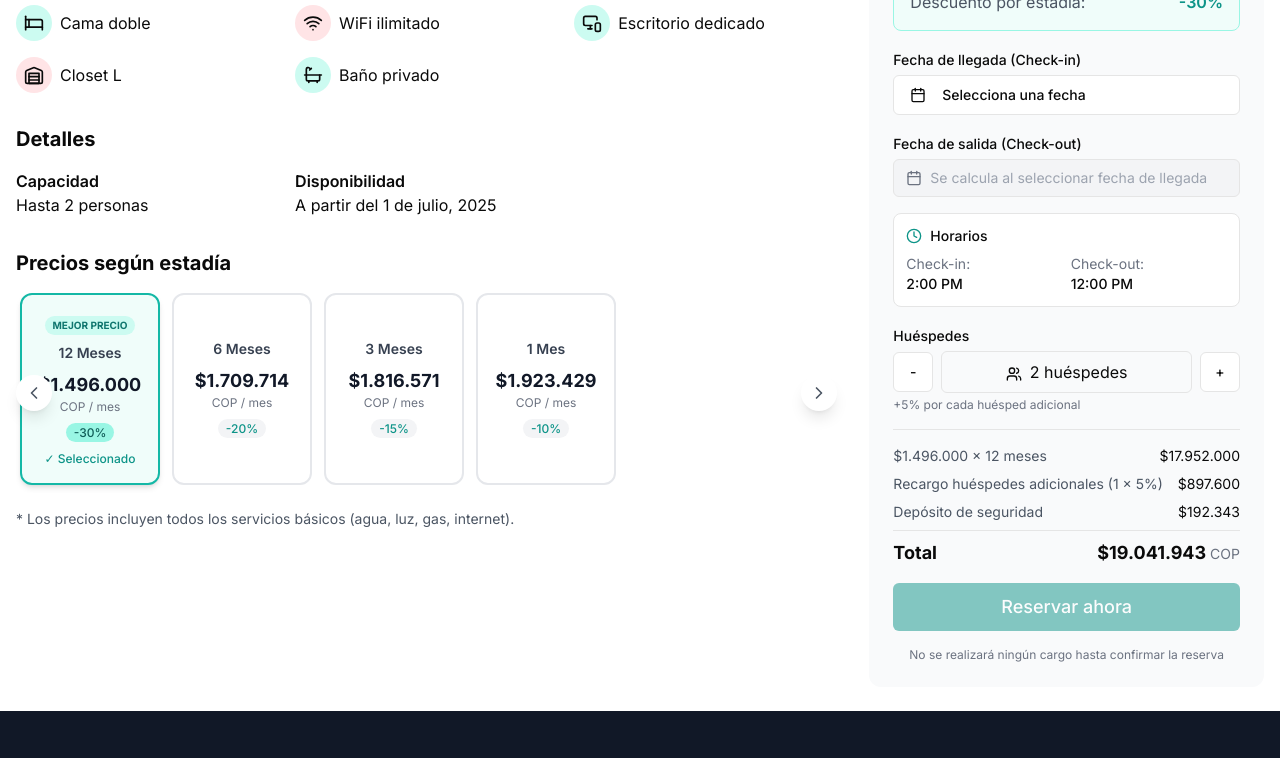
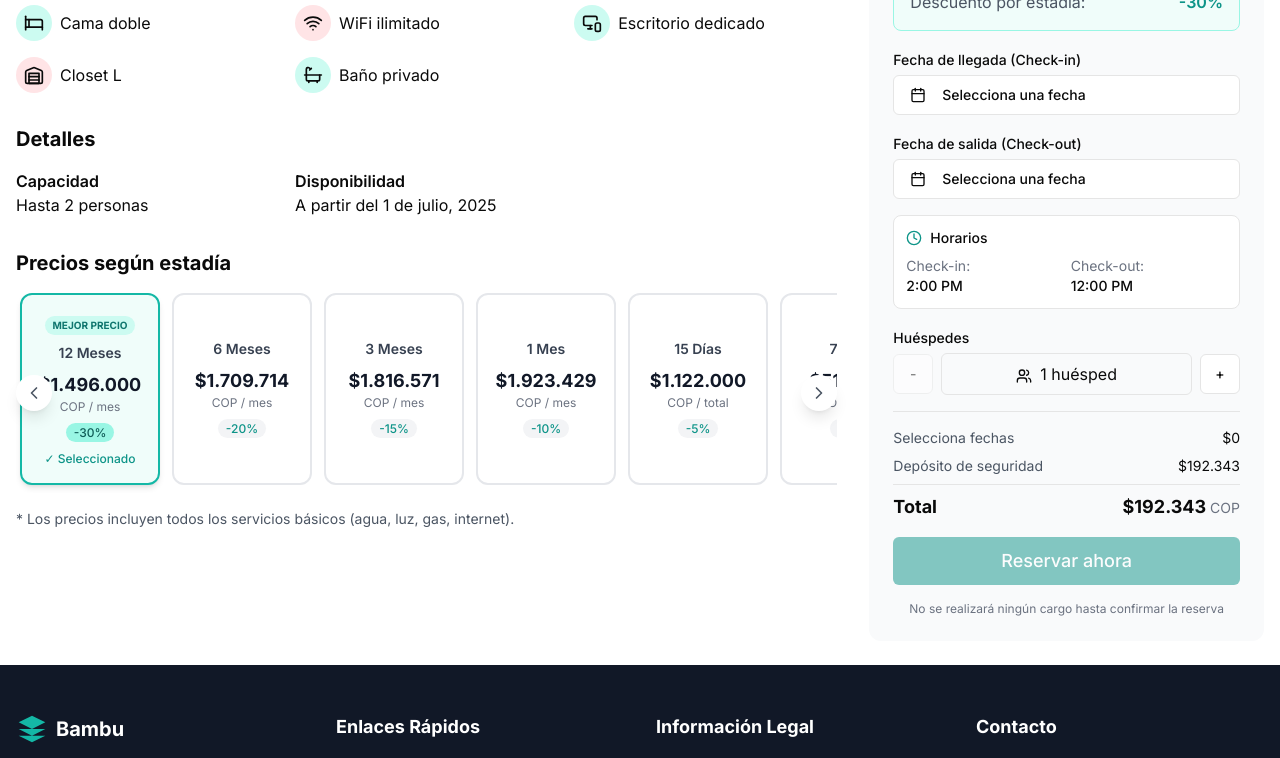
Before and after one commit to ruloCode/bambu-coliving, a Next.js app: page /habitaciones/gerente in a window 1280 px wide. Shown: the part 800-1558 px from the top of the page. Built offline with nearby package versions, Linux system fonts and the light colour scheme.

Commit message:
feat: agregar documentación y mejorar flujo de reserva

```diff
--- a/app/habitaciones/[slug]/page.tsx
+++ b/app/habitaciones/[slug]/page.tsx
@@ -71,6 +71,7 @@ export default function RoomDetail({ params }: { params: Promise<{ slug: string
                 roomSize={room.size}
                 selectedPeriod={selectedPeriod}
                 selectedPrice={selectedPrice}
+                maxGuests={room.maxGuests}
                 prices={room.discounts}
               />
             </div>
--- a/app/habitaciones/page.tsx
+++ b/app/habitaciones/page.tsx
@@ -1,23 +1,37 @@
 "use client"
 
-import { useState } from "react"
+import { useState, Suspense } from "react"
+import { useSearchParams } from "next/navigation"
 // import HeroSection from "@/components/habitaciones/HeroSection"
 import HabitacionesHeader from "@/components/habitaciones/HabitacionesHeader"
 import HabitacionesFilters from "@/components/habitaciones/HabitacionesFilters"
 import HabitacionesList from "@/components/habitaciones/HabitacionesList"
 import HabitacionesDetails from "@/components/habitaciones/HabitacionesDetails"
 
-export default function Habitaciones() {
-  const [date, setDate] = useState<Date | undefined>(new Date())
-  const [guests, setGuests] = useState<string>("1")
+function HabitacionesContent() {
+  const searchParams = useSearchParams()
+
+  const [checkIn, setCheckIn] = useState<Date | undefined>(() => {
+    const param = searchParams.get("checkIn")
+    return param ? new Date(param) : new Date()
+  })
+  const [checkOut, setCheckOut] = useState<Date | undefined>(() => {
+    const param = searchParams.get("checkOut")
+    return param ? new Date(param) : undefined
+  })
+  const [guests, setGuests] = useState<string>(() => {
+    return searchParams.get("guests") || "1"
+  })
 
   return (
     <div className="flex flex-col w-full">
       {/* <HeroSection /> */}
       <HabitacionesHeader />
       <HabitacionesFilters
-        date={date}
-        setDate={setDate}
+        checkIn={checkIn}
+        setCheckIn={setCheckIn}
+        checkOut={checkOut}
+        setCheckOut={setCheckOut}
         guests={guests}
         setGuests={setGuests}
       />
@@ -26,3 +40,11 @@ export default function Habitaciones() {
     </div>
   )
 }
+
+export default function Habitaciones() {
+  return (
+    <Suspense>
+      <HabitacionesContent />
+    </Suspense>
+  )
+}
--- a/components/SearchBar.tsx
+++ b/components/SearchBar.tsx
@@ -9,11 +9,23 @@ import { CalendarIcon } from "lucide-react"
 import { format } from "date-fns"
 import { es } from "date-fns/locale"
 import { useState } from "react"
+import { useRouter } from "next/navigation"
 import { motion } from "framer-motion"
+import { habitaciones } from "@/content"
 
 export default function SearchBar() {
-  const [date, setDate] = useState<Date | undefined>(new Date())
+  const router = useRouter()
+  const [checkIn, setCheckIn] = useState<Date | undefined>(new Date())
+  const [checkOut, setCheckOut] = useState<Date | undefined>()
   const [guests, setGuests] = useState<string>("1")
+
+  const handleSearch = () => {
+    const params = new URLSearchParams()
+    if (checkIn) params.set("checkIn", checkIn.toISOString())
+    if (checkOut) params.set("checkOut", checkOut.toISOString())
+    params.set("guests", guests)
+    router.push(`/habitaciones?${params.toString()}`)
+  }
 
   return (
     <section className="py-8 bg-white">
@@ -39,7 +51,7 @@ export default function SearchBar() {
             whileInView={{ y: 0, opacity: 1 }}
             transition={{ duration: 0.8, delay: 0.6 }}
             viewport={{ once: true }}
-            className="grid grid-cols-1 md:grid-cols-3 gap-4"
+            className="grid grid-cols-1 md:grid-cols-4 gap-4"
           >
             <div>
               <Label htmlFor="check-in">Fecha de llegada</Label>
@@ -47,11 +59,25 @@ export default function SearchBar() {
                 <PopoverTrigger asChild>
                   <Button variant="outline" className="w-full justify-start text-left font-normal">
                     <CalendarIcon className="mr-2 h-4 w-4" />
-                    {date ? format(date, "PPP", { locale: es }) : <span>Selecciona una fecha</span>}
+                    {checkIn ? format(checkIn, "PPP", { locale: es }) : <span>Selecciona una fecha</span>}
                   </Button>
                 </PopoverTrigger>
                 <PopoverContent className="w-auto p-0">
-                  <Calendar mode="single" selected={date} onSelect={setDate} initialFocus locale={es} />
+                  <Calendar mode="single" selected={checkIn} onSelect={setCheckIn} initialFocus locale={es} disabled={(date) => date < new Date()} />
+                </PopoverContent>
+              </Popover>
+            </div>
+            <div>
+              <Label htmlFor="check-out">Fecha de salida</Label>
+              <Popover>
+                <PopoverTrigger asChild>
+                  <Button variant="outline" className="w-full justify-start text-left font-normal">
+                    <CalendarIcon className="mr-2 h-4 w-4" />
+                    {checkOut ? format(checkOut, "PPP", { locale: es }) : <span>Selecciona una fecha</span>}
+                  </Button>
+                </PopoverTrigger>
+                <PopoverContent className="w-auto p-0">
+                  <Calendar mode="single" selected={checkOut} onSelect={setCheckOut} initialFocus locale={es} disabled={(date) => date <= (checkIn || new Date())} />
                 </PopoverContent>
               </Popover>
             </div>
@@ -62,10 +88,11 @@ export default function SearchBar() {
                   <SelectValue placeholder="Selecciona el número de huéspedes" />
                 </SelectTrigger>
                 <SelectContent>
-                  <SelectItem value="1">1 Huésped</SelectItem>
-                  <SelectItem value="2">2 Huéspedes</SelectItem>
-                  <SelectItem value="3">3 Huéspedes</SelectItem>
-                  <SelectItem value="4">4+ Huéspedes</SelectItem>
+                  {habitaciones.filters.guestsOptions.map((option) => (
+                    <SelectItem key={option.value} value={option.value}>
+                      {option.label}
+                    </SelectItem>
+                  ))}
                 </SelectContent>
               </Select>
             </div>
@@ -73,8 +100,9 @@ export default function SearchBar() {
               <motion.div
                 whileHover={{ scale: 1.02 }}
                 whileTap={{ scale: 0.98 }}
+                className="w-full"
               >
-                <Button className="w-full bg-teal-600 hover:bg-teal-700 transition-all duration-300">Buscar disponibilidad</Button>
+                <Button onClick={handleSearch} className="w-full bg-teal-600 hover:bg-teal-700 transition-all duration-300">Buscar disponibilidad</Button>
               </motion.div>
             </div>
           </motion.div>
--- a/components/habitaciones/HabitacionesFilters.tsx
+++ b/components/habitaciones/HabitacionesFilters.tsx
@@ -9,30 +9,46 @@ import { es } from "date-fns/locale"
 import { habitaciones } from "@/content"
 
 interface Props {
-  date: Date | undefined
-  setDate: (date: Date | undefined) => void
+  checkIn: Date | undefined
+  setCheckIn: (date: Date | undefined) => void
+  checkOut: Date | undefined
+  setCheckOut: (date: Date | undefined) => void
   guests: string
   setGuests: (guests: string) => void
 }
 
-export default function HabitacionesFilters({ date, setDate, guests, setGuests }: Props) {
+export default function HabitacionesFilters({ checkIn, setCheckIn, checkOut, setCheckOut, guests, setGuests }: Props) {
   return (
     <section className="py-8 bg-white">
       <div className="container mx-auto px-4">
         <div className="max-w-4xl mx-auto bg-white rounded-xl shadow-lg p-6">
           <h2 className="text-2xl font-bold mb-4">{habitaciones.filters.title}</h2>
-          <div className="grid grid-cols-1 md:grid-cols-3 gap-4">
+          <div className="grid grid-cols-1 md:grid-cols-4 gap-4">
             <div>
               <Label htmlFor="check-in">{habitaciones.filters.checkInLabel}</Label>
               <Popover>
                 <PopoverTrigger asChild>
                   <Button variant="outline" className="w-full justify-start text-left font-normal">
                     <CalendarIcon className="mr-2 h-4 w-4" />
-                    {date ? format(date, "PPP", { locale: es }) : <span>{habitaciones.filters.checkInPlaceholder}</span>}
+                    {checkIn ? format(checkIn, "PPP", { locale: es }) : <span>{habitaciones.filters.checkInPlaceholder}</span>}
                   </Button>
                 </PopoverTrigger>
                 <PopoverContent className="w-auto p-0">
-                  <Calendar mode="single" selected={date} onSelect={setDate} initialFocus locale={es} />
+                  <Calendar mode="single" selected={checkIn} onSelect={setCheckIn} initialFocus locale={es} disabled={(date) => date < new Date()} />
+                </PopoverContent>
+              </Popover>
+            </div>
+            <div>
+              <Label htmlFor="check-out">Fecha de salida</Label>
+              <Popover>
+                <PopoverTrigger asChild>
+                  <Button variant="outline" className="w-full justify-start text-left font-normal">
+                    <CalendarIcon className="mr-2 h-4 w-4" />
+                    {checkOut ? format(checkOut, "PPP", { locale: es }) : <span>Selecciona una fecha</span>}
+                  </Button>
+                </PopoverTrigger>
+                <PopoverContent className="w-auto p-0">
+                  <Calendar mode="single" selected={checkOut} onSelect={setCheckOut} initialFocus locale={es} disabled={(date) => date <= (checkIn || new Date())} />
                 </PopoverContent>
               </Popover>
             </div>
--- a/components/habitaciones/slug/RoomBookingSection.tsx
+++ b/components/habitaciones/slug/RoomBookingSection.tsx
@@ -5,9 +5,9 @@ import { Label } from "@/components/ui/label"
 import { Calendar } from "@/components/ui/calendar"
 import { Popover, PopoverContent, PopoverTrigger } from "@/components/ui/popover"
 import { CalendarIcon, Users, Clock } from "lucide-react"
-import { format, addMonths } from "date-fns"
+import { format, differenceInDays, addDays, addMonths } from "date-fns"
 import { es } from "date-fns/locale"
-import { useState } from "react"
+import { useState, useEffect } from "react"
 import { useBookingStore } from "@/lib/booking-store"
 import { useRouter } from "next/navigation"
 
@@ -18,6 +18,7 @@ interface RoomBookingSectionProps {
   roomSize: string
   selectedPeriod: string
   selectedPrice: string
+  maxGuests: number
   prices: {
     "1d": string
     "3d": string
@@ -31,6 +32,10 @@ interface RoomBookingSectionProps {
 }
 
 const periodLabels: Record<string, string> = {
+  "1d": "1 Día",
+  "3d": "3 Días",
+  "7d": "7 Días",
+  "15d": "15 Días",
   "1m": "1 Mes",
   "3m": "3 Meses",
   "6m": "6 Meses",
@@ -38,6 +43,10 @@ const periodLabels: Record<string, string> = {
 }
 
 const periodMultipliers: Record<string, number> = {
+  "1d": 1,
+  "3d": 3,
+  "7d": 7,
+  "15d": 15,
   "1m": 1,
   "3m": 3,
   "6m": 6,
@@ -45,11 +54,16 @@ const periodMultipliers: Record<string, number> = {
 }
 
 const periodDiscounts: Record<string, string> = {
+  "3d": "2.5%",
+  "7d": "3%",
+  "15d": "5%",
   "1m": "10%",
   "3m": "15%",
   "6m": "20%",
   "12m": "30%"
 }
+
+const isDailyPeriod = (period: string) => period.endsWith("d")
 
 export default function RoomBookingSection({
   roomSlug,
@@ -58,33 +72,51 @@ export default function RoomBookingSection({
   roomSize,
   selectedPeriod,
   selectedPrice,
+  maxGuests,
   prices
 }: RoomBookingSectionProps) {
   const [checkIn, setCheckIn] = useState<Date>()
-  const [guests, setGuests] = useState(2)
+  const [checkOut, setCheckOut] = useState<Date>()
+  const [guests, setGuests] = useState(1)
   const router = useRouter()
 
   const { updateRoomSelection, updateBookingDates } = useBookingStore()
 
+  // Actualizar checkout al cambiar periodo o check-in
+  useEffect(() => {
+    if (!checkIn) return
+    const multiplier = periodMultipliers[selectedPeriod] || 1
+    if (isDailyPeriod(selectedPeriod)) {
+      setCheckOut(addDays(checkIn, multiplier))
+    } else {
+      setCheckOut(addMonths(checkIn, multiplier))
+    }
+  }, [selectedPeriod, checkIn])
+
+  // Calcular días de estadía
+  const stayDays = checkIn && checkOut ? differenceInDays(checkOut, checkIn) : 0
+
   const priceNum = Number.parseInt(selectedPrice.replace(/\./g, ""))
-  const months = periodMultipliers[selectedPeriod] || 1
+  const isDaily = isDailyPeriod(selectedPeriod)
 
-  // Calcular fecha de salida
-  const checkOutDate = checkIn ? addMonths(checkIn, months) : null
+  // Para periodos diarios el precio es total del periodo, calcular tarifa por día
+  // Para periodos mensuales el precio es por mes, calcular tarifa por día (mes = 30 días)
+  const dailyRate = isDaily
+    ? priceNum / (periodMultipliers[selectedPeriod] || 1)
+    : priceNum / 30
 
   // Recargo del 5% por huésped adicional (más de 1)
   const extraGuestSurcharge = guests > 1 ? (guests - 1) * 0.05 : 0
-  const surchargeAmount = Math.round(priceNum * extraGuestSurcharge)
 
   // Calcular total
-  const subtotal = priceNum * months
-  const totalSurcharge = surchargeAmount * months
+  const subtotal = Math.round(dailyRate * stayDays)
+  const surchargeAmount = Math.round(subtotal * extraGuestSurcharge)
 
   // Depósito de seguridad (10% del precio mensual base)
   const monthlyBase = Number.parseInt(prices["1m"].replace(/\./g, ""))
   const securityDepositNum = Math.round(monthlyBase * 0.1)
 
-  const total = subtotal + totalSurcharge + securityDepositNum
+  const total = subtotal + surchargeAmount + securityDepositNum
 
   const handleBookingReservation = () => {
     updateRoomSelection({
@@ -112,7 +144,7 @@ export default function RoomBookingSection({
           <span className="font-bold text-teal-700">{periodLabels[selectedPeriod] || selectedPeriod}</span>
         </div>
         <div className="flex justify-between items-center mt-2">
-          <span className="text-gray-600">Precio/mes:</span>
+          <span className="text-gray-600">{isDaily ? "Precio total:" : "Precio/mes:"}</span>
           <span className="font-bold text-lg">${selectedPrice} <span className="text-sm font-normal text-gray-500">COP</span></span>
         </div>
         {periodDiscounts[selectedPeriod] && (
@@ -147,17 +179,32 @@ export default function RoomBookingSection({
           </Popover>
         </div>
 
-        {/* Fecha de salida (calculada) */}
+        {/* Fecha de salida */}
         <div>
           <Label>Fecha de salida (Check-out)</Label>
-          <div className="w-full mt-1 flex items-center border rounded-md px-3 py-2 bg-gray-100 text-sm">
-            <CalendarIcon className="mr-2 h-4 w-4 text-gray-500" />
-            {checkOutDate ? (
-              <span>{format(checkOutDate, "PPP", { locale: es })}</span>
-            ) : (
-              <span className="text-gray-400">Se calcula al seleccionar fecha de llegada</span>
-            )}
-          </div>
+          <Popover>
+            <PopoverTrigger asChild>
+              <Button variant="outline" className="w-full mt-1 justify-start">
+                <CalendarIcon className="mr-2 h-4 w-4" />
+                {checkOut ? format(checkOut, "PPP", { locale: es }) : <span>Selecciona una fecha</span>}
+              </Button>
+            </PopoverTrigger>
+            <PopoverContent className="w-auto p-0">
+              <Calendar
+                mode="single"
+                selected={checkOut}
+                onSelect={setCheckOut}
+                initialFocus
+                locale={es}
+                disabled={(date) => date <= (checkIn || new Date())}
+              />
+            </PopoverContent>
+          </Popover>
+          {stayDays > 0 && (
+            <p className="text-xs text-teal-600 mt-1 font-medium">
+              Estadía: {stayDays} {stayDays === 1 ? "día" : "días"}
+            </p>
+          )}
         </div>
 
         {/* Horarios de check-in / check-out */}
@@ -197,8 +244,8 @@ export default function RoomBookingSection({
             <Button
               variant="outline"
               size="icon"
-              onClick={() => setGuests(Math.min(4, guests + 1))}
-              disabled={guests >= 4}
+              onClick={() => setGuests(Math.min(maxGuests, guests + 1))}
+              disabled={guests >= maxGuests}
             >
               +
             </Button>
@@ -214,16 +261,19 @@ export default function RoomBookingSection({
         <div className="border-t pt-4 mt-4 space-y-2">
           <div className="flex justify-between text-sm">
             <span className="text-gray-600">
-              ${selectedPrice} × {months} {months === 1 ? "mes" : "meses"}
+              {stayDays > 0
+                ? `$${Math.round(dailyRate).toLocaleString("es-CO")}/día × ${stayDays} ${stayDays === 1 ? "día" : "días"}`
+                : "Selecciona fechas"
+              }
             </span>
             <span>${subtotal.toLocaleString("es-CO")}</span>
           </div>
-          {totalSurcharge > 0 && (
+          {surchargeAmount > 0 && (
             <div className="flex justify-between text-sm">
               <span className="text-gray-600">
                 Recargo huéspedes adicionales ({guests - 1} × 5%)
               </span>
-              <span>${totalSurcharge.toLocaleString("es-CO")}</span>
+              <span>${surchargeAmount.toLocaleString("es-CO")}</span>
             </div>
           )}
           <div className="flex justify-between text-sm">
@@ -243,7 +293,7 @@ export default function RoomBookingSection({
         <Button
           className="w-full bg-teal-600 hover:bg-teal-700 text-white py-6 text-lg"
           onClick={handleBookingReservation}
-          disabled={!checkIn}
+          disabled={!checkIn || !checkOut}
         >
           Reservar ahora
         </Button>
--- a/components/habitaciones/slug/RoomPricesSection.tsx
+++ b/components/habitaciones/slug/RoomPricesSection.tsx
@@ -29,12 +29,15 @@ interface RoomPricesSectionProps {
 export default function RoomPricesSection({ prices, selectedPeriod, onSelectPeriod }: RoomPricesSectionProps) {
   const scrollRef = useRef<HTMLDivElement>(null)
 
-  // Solo precios mensuales (sin precios por día)
   const priceOptions: PriceOption[] = [
     { id: "12m", period: "12 Meses", price: prices["12m"], discount: "30%" },
     { id: "6m", period: "6 Meses", price: prices["6m"], discount: "20%" },
     { id: "3m", period: "3 Meses", price: prices["3m"], discount: "15%" },
     { id: "1m", period: "1 Mes", price: prices["1m"], discount: "10%" },
+    { id: "15d", period: "15 Días", price: prices["15d"], discount: "5%", perDay: true },
+    { id: "7d", period: "7 Días", price: prices["7d"], discount: "3%", perDay: true },
+    { id: "3d", period: "3 Días", price: prices["3d"], discount: "2.5%", perDay: true },
+    { id: "1d", period: "1 Día", price: prices["1d"], perDay: true },
   ]
 
   const scroll = (direction: "left" | "right") => {
@@ -93,7 +96,7 @@ export default function RoomPricesSection({ prices, selectedPeriod, onSelectPeri
                   ${option.price}
                 </p>
                 <p className="text-xs text-gray-500 mb-1">
-                  COP / mes
+                  COP / {option.perDay ? "total" : "mes"}
                 </p>
                 {option.discount && (
                   <span className={`text-xs font-medium px-2 py-0.5 rounded-full ${
--- a/content.ts
+++ b/content.ts
@@ -139,9 +139,7 @@ const habitacionesFilters = {
   guestsPlaceholder: "Selecciona el número de huéspedes",
   guestsOptions: [
     { value: "1", label: "1 Huésped" },
-    { value: "2", label: "2 Huéspedes" },
-    { value: "3", label: "3 Huéspedes" },
-    { value: "4", label: "4+ Huéspedes" }
+    { value: "2", label: "2 Huéspedes" }
   ],
   searchButton: {
     text: "Buscar disponibilidad",
@@ -492,7 +490,7 @@ export const roomDetails: Record<string, DetailedRoom> = {
       "/images/habitacion_5.avif"
     ],
     size: "8.6m²",
-    maxGuests: 1
+    maxGuests: 2
   },
   "valeria": {
     title: "Valeria",
```
Also changed, not shown: 1 other file (tests, documents, lock files or other folders).
